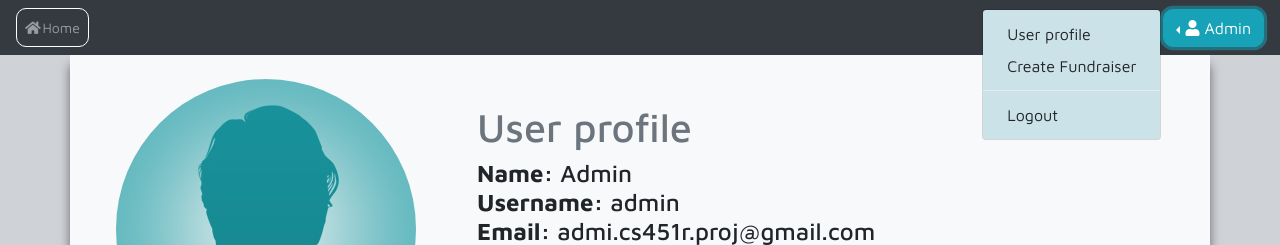
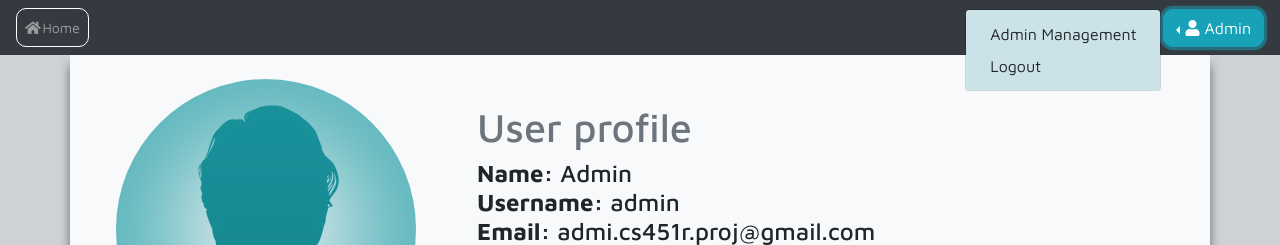
Before and after one commit to tdctkz/CS451R, a Flask app: page /user_page in a window 1280 px wide, after a click on "Admin". Shown: the top 245 px of the page. Run offline with Flask 2, Linux system fonts and the light colour scheme; a user stored in the database is signed in; data comes from the database, SQL or seed files in the repository; both versions use the stored data as it was after the commit; some libraries are stand-ins or nearby versions.

Commit message:
update admin page

```diff
--- a/app.py
+++ b/app.py
@@ -1,5 +1,3 @@
-from email.policy import default
-from wsgiref.util import request_uri
 from flask import Flask, render_template, flash, request, redirect, url_for
 from flask_sqlalchemy import SQLAlchemy
 from flask_admin import Admin
@@ -11,7 +9,6 @@ from webforms import UserForm, LoginForm, DonationForm, FundraiserForm
 from werkzeug.utils import secure_filename
 from flask_mail import Mail, Message
 from itsdangerous import TimedJSONWebSignatureSerializer as Serializer
-from sqlalchemy.sql import func
 from datetime import datetime
 import os
 
--- a/templates/base.html
+++ b/templates/base.html
@@ -27,11 +27,16 @@
             class="fa fa-fw fa-user pr-1"></i>{{current_user.name}}
         </button>
         <div class="dropdown-menu" style="background-color: #cbe2e8;" aria-labelledby="dropdownMenuButton">
+          {% if current_user.username == "admin" %}
+          <a class="dropdown-item" href="{{url_for('admin.index')}}">Admin Management</a>
+          <a class="dropdown-item" href="{{url_for('logout')}}">Logout</a>
+          {% else %}
           <a class="dropdown-item" href="{{url_for('user_page')}}">User profile</a>
           <a class="dropdown-item" href="{{url_for('create_fundraiser')}}">Create
             Fundraiser</a>
           <div class="dropdown-divider"></div>
           <a class="dropdown-item" href="{{url_for('logout')}}">Logout</a>
+          {% endif %}
         </div>
       </div>
     </div>
--- a/templates/user_page.html
+++ b/templates/user_page.html
@@ -136,10 +136,11 @@
                             <div class="dropdown text-center">
                                 <button class="btn dropdown-toggle" data-toggle="dropdown"></button>
                                 <div class="dropdown-menu bg-light">
-                                    <a href="{{ url_for('update_fundraiser', id=fundraiser.id)}}" class="">Edit</a>
+                                    <a href="{{ url_for('update_fundraiser', id=fundraiser.id)}}" class=""><i
+                                            class="fa fa-pen pr-1"></i>Edit</a>
                                     <br>
-                                    <a href="{{ url_for('delete_fundraiser', id=fundraiser.id)}}"
-                                        class="text-danger">Delete</a>
+                                    <a href="{{ url_for('delete_fundraiser', id=fundraiser.id)}}" class="text-danger"><i
+                                            class="fa fa-trash pr-1"></i>Delete</a>
                                 </div>
                             </div>
                         </td>
```
Also changed, not shown: templates/admin/index.html (added, +18 -0 lines), cs451-donation.db.
